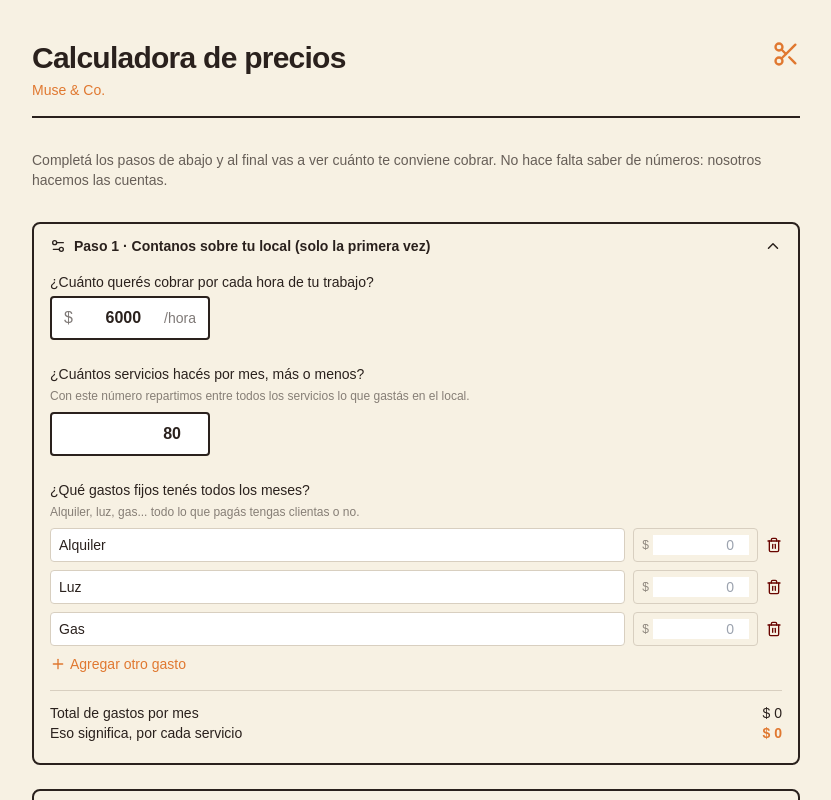
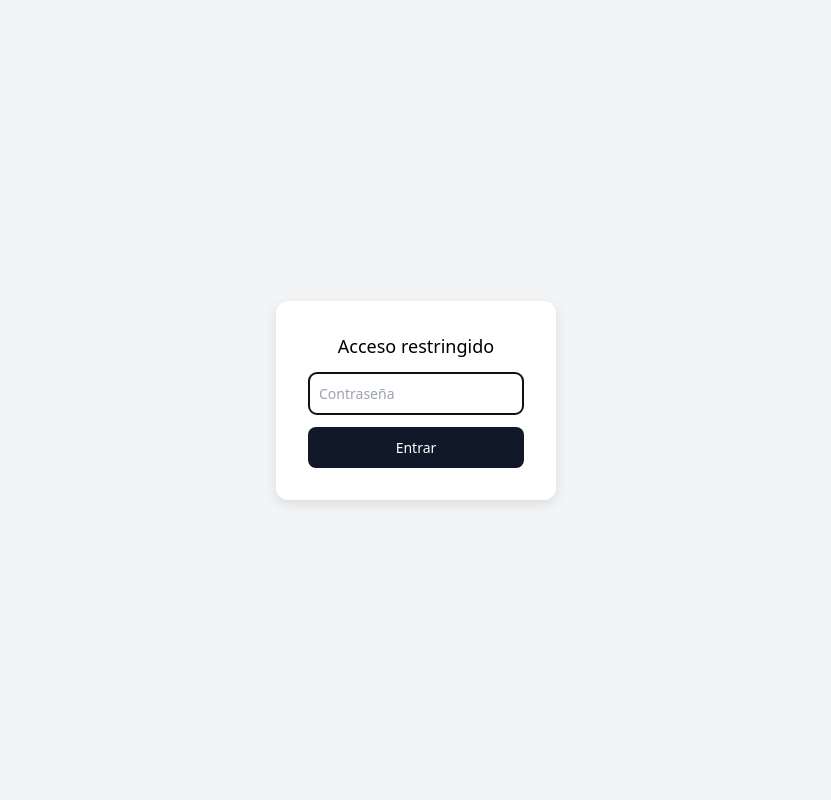
Before and after one commit to musaandcomc/Calculadora-insumos-u-as, a React (Vite) app: page / in a window 1280 px wide. Shown: the top 800 px of the page, without its empty margins (224-1055 px from the left). Built offline with nearby package versions, Linux system fonts and the light colour scheme.

Commit message:
Update main.jsx

```diff
--- a/src/main.jsx
+++ b/src/main.jsx
@@ -1,3 +1,4 @@
+import LoginGate from "./LoginGate"
 import React from "react";
 import ReactDOM from "react-dom/client";
 import App from "./App.jsx";
@@ -5,6 +6,6 @@ import "./index.css";
 
 ReactDOM.createRoot(document.getElementById("root")).render(
   <React.StrictMode>
-    <App />
+    <LoginGate><App /></LoginGate>
   </React.StrictMode>
 );
```
